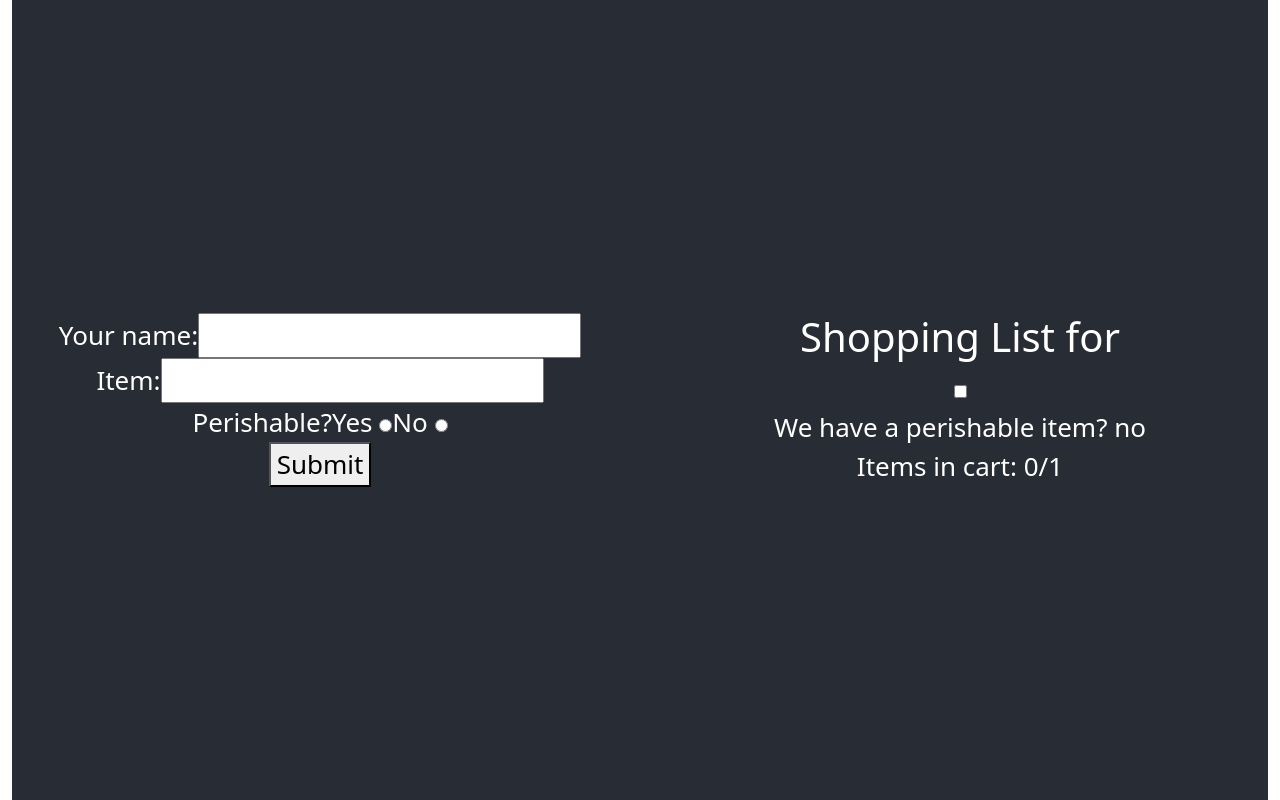
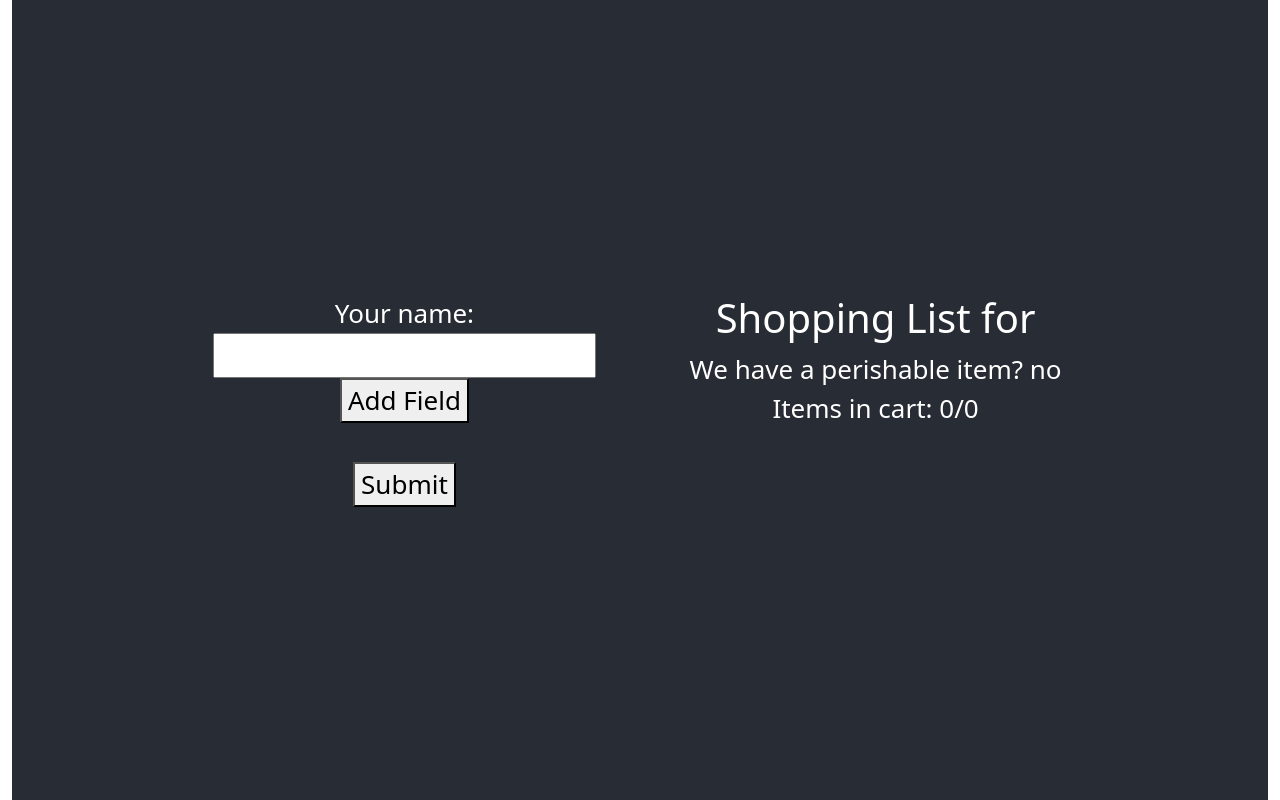
Before and after one commit to Christian-Porras/mentoring-app, a React (Create React App) app: page / in a window 1280 px wide. Built offline with nearby package versions, Linux system fonts and the light colour scheme.

Commit message:
add dynamic fields

```diff
--- a/src/components/ListForm.js
+++ b/src/components/ListForm.js
@@ -1,10 +1,16 @@
 import React from 'react';
 import PropTypes from 'prop-types';
-import { withFormik } from 'formik';
+import { withFormik, FieldArray } from 'formik';
 import { object, string } from 'yup';
 
 const propTypes = {
-  values: PropTypes.arrayOf(PropTypes.string).isRequired,
+  values: PropTypes.shape({
+    name: PropTypes.string.isRequired,
+    items: PropTypes.arrayOf(PropTypes.shape({
+      name: PropTypes.string.isRequired,
+      perishable: PropTypes.bool.isRequired
+    }))
+  }),
   handleSubmit: PropTypes.func.isRequired,
   handleChange: PropTypes.func.isRequired,
   errors: PropTypes.arrayOf(PropTypes.shape({
@@ -38,18 +44,35 @@ const ListForm = ({values, handleSubmit, handleChange, errors}) => {
         <input type="text" name="name" value={values.name} onChange={handleChange}/>
       </label>
 
+      <FieldArray
+        name="items"
+        render={({push}) => (
+          <div>
+            {
+              values.items && (
+                values.items.map((item, index) => (
+                  <div key={index}>
                     <label>
                       Item:
-        <input type="text" name="item.name" value={values.item.name} onChange={handleChange}/>
+                      <input type="text" name={`items.${index}.name`} value={item.name} onChange={handleChange}/>
                     </label>
                     <label>
                       Perishable?
-        <label> Yes <input type="radio" name="item.perishable" value={true} onChange={handleChange}/> </label>
+                      <label> Yes <input type="radio" name={`items.${index}.perishable`} value={true} onChange={handleChange}/> </label>
 
-        <label> No <input type="radio" name="item.perishable" value={false} onChange={handleChange}/> </label>
+                      <label> No <input type="radio" name={`items.${index}.perishable`} value={false} onChange={handleChange}/> </label>
                     </label>
+                  </div>
+                )))
+            }
+
+            <button onClick={() => push({name: '', perishable: true})} type="button"> Add Field </button>
+          </div>
+        )}
+      />
 
       <br/>
+
       <button type="submit">Submit</button>
     </form>
   )
@@ -62,10 +85,10 @@ export default withFormik({
   // Map incoming values to our form values
   mapPropstoValues: () => ({
     name: "",
-    item: {
+    items: [{
       name: "",
       perishable: true
-    }
+    }]
   }),
 
   // Validation
--- a/src/components/ShoppingApp.js
+++ b/src/components/ShoppingApp.js
@@ -5,20 +5,20 @@ import ListForm from './ListForm';
 
 const ShoppingApp = () => {
   const [name, setName] = useState('');
-  const [item, setItem] = useState({});
+  const [items, setItems] = useState([]);
 
   const onSubmit = (values) => {
     setName(values.name);
-    setItem(values.item);
+    setItems(values.items);
   }
 
   return(
     <Row>
       <Col xs={6}>
-        <ListForm name={name} item={item} onSubmit={onSubmit}/>
+        <ListForm name={name} items={items} onSubmit={onSubmit}/>
       </Col>
       <Col xs={6}>
-        <ShoppingListContainer name={name} item={item}/>
+        <ShoppingListContainer name={name} items={items}/>
       </Col>
     </Row>
   );
--- a/src/components/ShoppingList.js
+++ b/src/components/ShoppingList.js
@@ -3,11 +3,11 @@ import PropTypes from 'prop-types';
 
 const propTypes = {
   name: PropTypes.string.isRequired,
-  list: PropTypes.arrayOf(PropTypes.string).isRequired
+  list: PropTypes.arrayOf(PropTypes.string)
 }
 
 const defaultProps = {
-
+  list: []
 }
 
 const ShoppingList = ({name, list}) => {
--- a/src/containers/ShoppingListContainer.js
+++ b/src/containers/ShoppingListContainer.js
@@ -4,21 +4,19 @@ import ShoppingList from "../components/ShoppingList";
 
 const propTypes = {
   name: PropTypes.string.isRequired,
-  item: PropTypes.string.isRequired,
-  perishable: PropTypes.bool.isRequired
+  items: PropTypes.arrayOf(PropTypes.shape({
+    name: PropTypes.string.isRequired,
+    perishable: PropTypes.bool.isRequired
+  })),
 }
 
 const defaultProps = {
 
 }
 
-const ShoppingListContainer = ({name, item, perishable}) => {
-  const item_list = [];
-
-  item_list.push(item);
-
+const ShoppingListContainer = ({name, items}) => {
   return (
-    <ShoppingList name={name} list={item_list} perishable={perishable}/>
+    <ShoppingList name={name} list={items}/>
   )
 }
 
```
Lines whose indentation alone changed are shown as unchanged.
